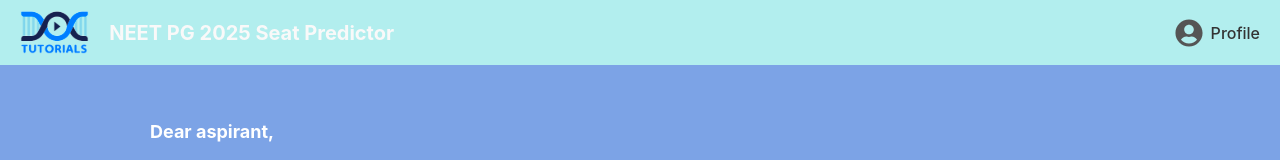
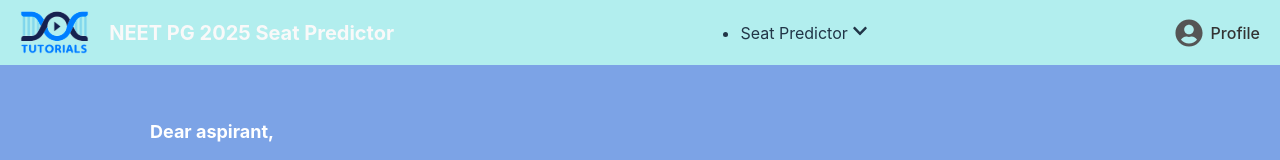
Before and after one commit to Rohit05292000/doctutorials, a React (Vite) app: page /Body1 in a window 1280 px wide. Shown: the top 160 px of the page. Built offline with nearby package versions, Linux system fonts and the light colour scheme.

Commit message:
Finished

```diff
--- a/src/App.jsx
+++ b/src/App.jsx
@@ -18,8 +18,8 @@ const App = () => {
         <Route path="/otp" element={<Otp />} />
         <Route path="/dashboard" element={<ProtectedRoute> <Dashboard /> </ProtectedRoute> }/>
          <Route path="/neet-otp" element={<NeetOtp />} />
-        <Route path="/Body" element={  <Body/> } />
-        <Route path="/Body1" element={  <Body1/>}/>
+        <Route path="/Body" element={  <Body/>   } />
+        <Route path="/Body1" element={ <Body1/> }/>
        </Routes>
        </AuthProvider>
     </BrowserRouter>
--- a/src/components/Header.css
+++ b/src/components/Header.css
@@ -110,3 +110,48 @@
     transform: translateY(0);
   }
 }
+.dropdown {
+  position: relative;
+  cursor: pointer;
+}
+.dropdown-box {
+  position: absolute;
+  top: 55px;
+  left: 0;
+  width: 220px;
+  background: #fff;
+  border-radius: 12px;
+  padding: 12px 0;
+  box-shadow: 0 4px 20px rgba(0,0,0,0.12);
+  display: flex;
+  flex-direction: column;
+  gap: 10px;
+  animation: fadeIn 0.15s ease-in-out;
+  cursor: pointer;
+}
+.dropdown-box.small {
+  width: 160px;
+}
+
+.dropdown-box a {
+  padding: 8px 20px;
+  font-size: 15px;
+  text-decoration: none;
+  color: #000;
+  /* cursor: pointer; */
+}
+
+.dropdown-box a:hover {
+  background: #f5f7fa;
+  /* cursor: pointer; */
+}
+.dropdown-item {
+  padding: 8px 20px;
+  font-size: 15px;
+  color: #000;
+  cursor: pointer;
+}
+
+.dropdown-item:hover {
+  background: #f5f7fa;
+}
--- a/src/components/Header.jsx
+++ b/src/components/Header.jsx
@@ -1,17 +1,43 @@
 import React, { useState, useRef, useEffect, useContext } from "react";
 import headerLogo from "../assets/header-logo.svg";
-import { FaUserCircle } from "react-icons/fa";
+import { FaUserCircle, FaChevronDown } from "react-icons/fa";
 import "./Header.css";
 import { AuthContext } from "./AuthProvider";
+import { useNavigate } from "react-router-dom";
+
 const Header = () => {
   const { user, logout } = useContext(AuthContext);
-  const [menuOpen, setMenuOpen] = useState(false);
-  const menuRef = useRef(null);
+  const navigate = useNavigate();
+
+  const [menuOpen, setMenuOpen] = useState(false); // Profile menu
+  const [open, setOpen] = useState(""); // Seat dropdown menu
+  const headerRef = useRef(null); // covers entire header for outside clicks
+
+  // safe toggle (avoids stale state)
+  const toggleMenu = (menuName) => {
+    setOpen((prev) => (prev === menuName ? "" : menuName));
+  };
+
+  // navigation functions
+  const goToNeetPG = (e) => {
+    e.stopPropagation();
+    console.log("goToNeetPG clicked");
+    setOpen(""); // close seat dropdown
+    navigate("/Body");
+  };
+
+  const goToNeetSS = (e) => {
+    e.stopPropagation();
+    console.log("goToNeetSS clicked");
+    setOpen("");
+    navigate("/Body1");
+  };
 
   useEffect(() => {
     const handleClickOutside = (e) => {
-      if (menuRef.current && !menuRef.current.contains(e.target)) {
+      if (headerRef.current && !headerRef.current.contains(e.target)) {
         setMenuOpen(false);
+        setOpen("");
       }
     };
     document.addEventListener("mousedown", handleClickOutside);
@@ -19,22 +45,64 @@ const Header = () => {
   }, []);
 
   return (
-    <header className="header">
+    <header className="header" ref={headerRef}>
       <div className="logo">
         <img className="img" src={headerLogo} alt="DocTutorials" />
         <h2 className="h2">NEET PG 2025 Seat Predictor</h2>
       </div>
 
-      <div className="header-right" ref={menuRef}>
-        <div className="profile" onClick={() => setMenuOpen(!menuOpen)}>
+      <ul className="nav-links">
+        {/* SEAT PREDICTOR dropdown */}
+        <li
+          className="dropdown"
+          onClick={() => toggleMenu("seat")}
+          style={{ position: "relative" }}
+        >
+          Seat Predictor <FaChevronDown className="down-icon" />
+
+          {open === "seat" && (
+            <div
+              className="dropdown-box small"
+              onClick={(e) => e.stopPropagation()} // prevent parent li click
+            >
+              {/* use buttons for reliable onClick behavior */}
+              <button
+                type="button"
+                className="dropdown-item"
+                onClick={goToNeetPG}
+              >
+                NEET PG
+              </button>
+
+              <button
+                type="button"
+                className="dropdown-item"
+                onClick={goToNeetSS}
+              >
+                NEET SS
+              </button>
+            </div>
+          )}
+        </li>
+      </ul>
+
+      {/* PROFILE SECTION */}
+      <div className="header-right">
+        <div
+          className="profile"
+          onClick={() => setMenuOpen((prev) => !prev)}
+          style={{ cursor: "pointer" }}
+        >
           <FaUserCircle className="profile-icon" />
           <span className="profile-name">{user?.name || "Profile"}</span>
         </div>
 
         {menuOpen && (
           <div className="dropdown-menu">
-            <button>My Profile</button>
-            <button onClick={logout}>Logout</button>
+            <button type="button">My Profile</button>
+            <button type="button" onClick={logout}>
+              Logout
+            </button>
           </div>
         )}
       </div>
```
